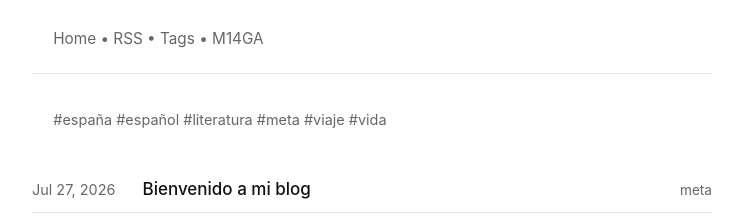
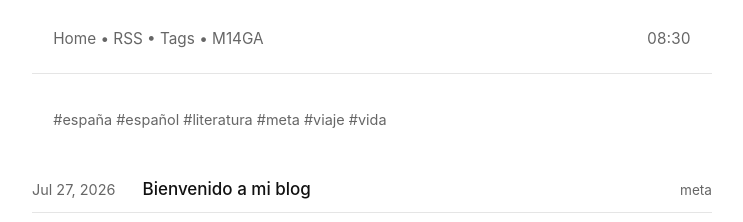
Before and after one commit to LQH-2011/Blog_of_LQH-2011, a Jekyll site: the page built from index.md, in a window 1280 px wide. Shown: the top 222 px of the page, without its empty margins (268-1011 px from the left). Built offline with Jekyll 4.4.1, drawn with Linux system fonts in a browser that asks for light colours.

Commit message:
Add 24h digital clock to nav bar (XX:XX, top-right)
Nav uses flexbox: links left, clock right. Clock updates
every second, synced to system time, tabular-nums for
stable width. Same grey color as nav links.

```diff
--- a/_layouts/default.html
+++ b/_layouts/default.html
@@ -39,6 +39,7 @@
 </head>
 <body>
   <nav>
+    <span>
       <a href="{{ "/" | relative_url }}">Home</a>
       &bull;
       <a href="{{ "/feed.xml" | relative_url }}">RSS</a>
@@ -46,6 +47,8 @@
       <a href="{{ "/tags" | relative_url }}">Tags</a>
       &bull;
       <a href="https://m14ga.org">M14GA</a>
+    </span>
+    <span class="clock" id="clock"></span>
   </nav>
 
   <article>
--- a/assets/css/style.scss
+++ b/assets/css/style.scss
@@ -65,13 +65,20 @@ footer {
 /* ── Navigation ── */
 
 nav {
-  text-align: left;
+  display: flex;
+  justify-content: space-between;
+  align-items: baseline;
   padding-top: 1.5rem;
   padding-bottom: 1.25rem;
   border-bottom: 1px solid var(--border);
   margin-bottom: 2rem;
   font-size: 0.9rem;
   color: var(--muted);
+}
+
+.clock {
+  flex-shrink: 0;
+  font-variant-numeric: tabular-nums;
 }
 
 /* ── Links ── */
```
Also changed, not shown: other parts of _layouts/default.html (+3 -0 lines). Lines whose indentation alone changed are shown as unchanged.
